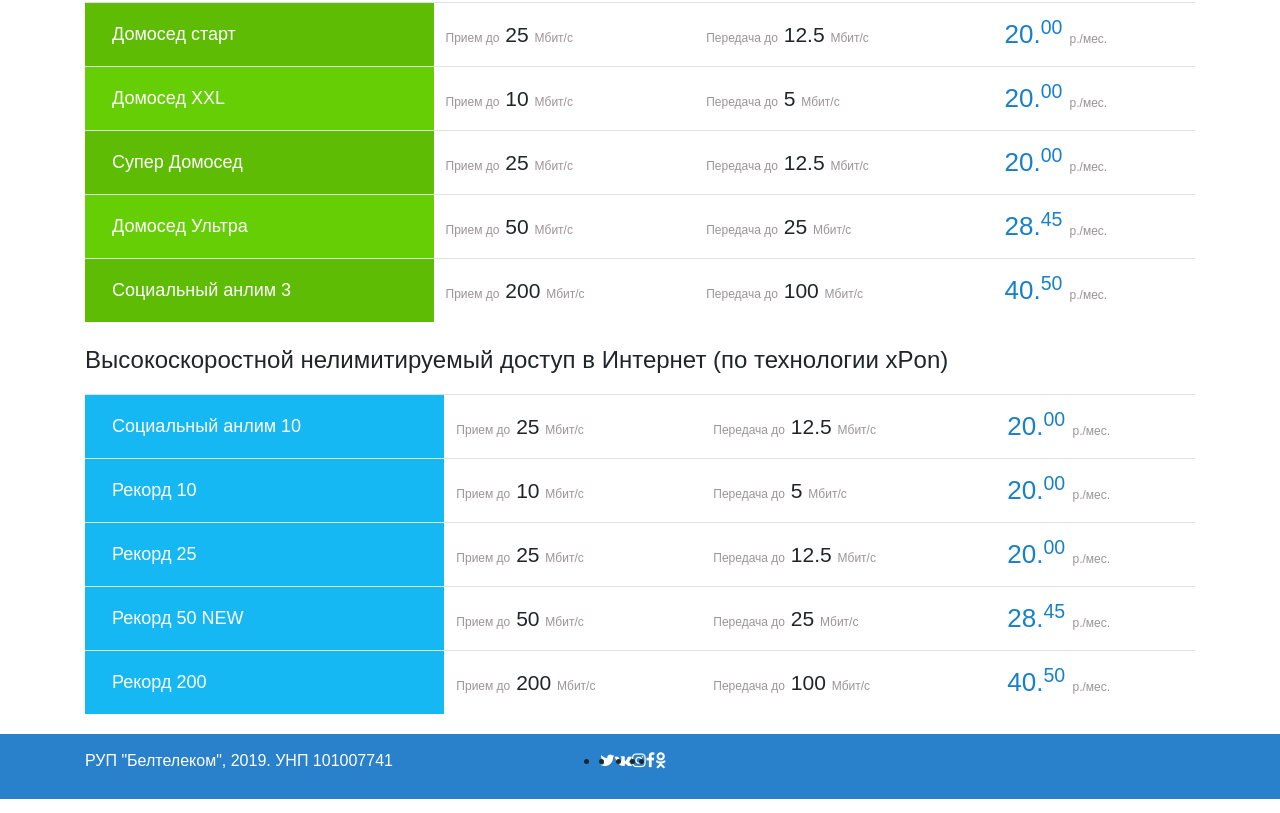
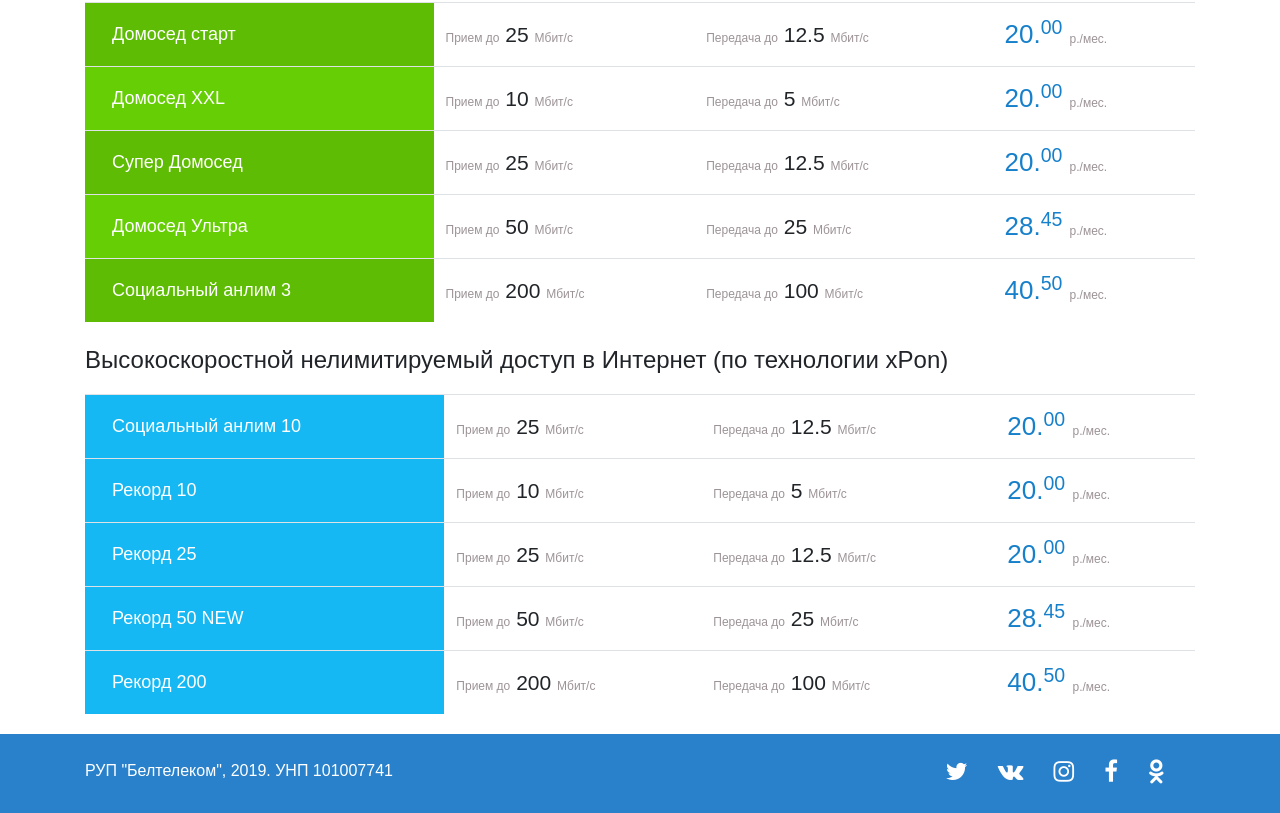
Before and after one commit to darya-d/byfly, a plain HTML site: page index.html in a window 1280 px wide. Shown: the part 1357-2170 px from the top of the page. Drawn offline with nearby package versions, Linux system fonts and the light colour scheme.

Commit message:
feat: add adaptive to footer, links to social-icons, etc

```diff
--- a/index.html
+++ b/index.html
@@ -30,8 +30,8 @@
                         <span class="tech-help__text">cправка и поддержка</span>
                     </div>
                 </div>
-                <div class="col-lg-6 col-md-12 col-sm-12 d-flex justify-content-end">
-                    <ul class="nav nav-pills">
+                <div class="col-lg-6 col-md-12 col-sm-12">
+                    <ul class="nav nav-pills d-flex">
                         <li class="nav-item">
                             <a class="nav-link btn btn-connect" href="#">Подключить</a>
                         </li>
@@ -229,28 +229,38 @@
     <footer class="footer">
         <div class="container">
             <div class="row">
-                <div class="col-lg-5">
-                    <p class="footer__text">
+                <div class="col-lg-4 col-md-12">
+                    <p class="copyright">
                         РУП "Белтелеком", 2019. УНП 101007741
                     </p>
                 </div>
 
-                <div class="col-lg-7">
-                    <ul class="list d-flex">
+                <div class="col-lg-8 col-md-12">
+                    <ul class="social-icon__list d-flex">
                         <li>
-                            <i class="fa fa-twitter"></i>
+                            <a href="https://twitter.com/BeltelecomBy" class="social-icon__link" rel="nofollow" target="_blank">
+                                <i class="fa fa-twitter"></i>
+                            </a>
                         </li>
                         <li>
-                            <i class="fa fa-vk"></i>
+                            <a href="https://vk.com/bybeltelecom" class="social-icon__link" rel="nofollow" target="_blank">
+                                <i class="fa fa-vk"></i>
+                            </a>
                         </li>
                         <li>
-                            <i class="fa fa-instagram"></i>
+                            <a href="https://www.instagram.com/beltelecomby" class="social-icon__link" rel="nofollow" target="_blank">
+                                <i class="fa fa-instagram"></i>
+                            </a>
                         </li>
                         <li>
-                            <i class="fa fa-facebook"></i>
+                            <a href="https://www.facebook.com/beltelecomby" class="social-icon__link" rel="nofollow" target="_blank">
+                                <i class="fa fa-facebook-f"></i>
+                            </a>
                         </li>
                         <li>
-                            <i class="fa fa-odnoklassniki"></i>
+                            <a href="https://ok.ru/beltelecomby" class="social-icon__link" rel="nofollow" target="_blank">
+                                <i class="fa fa-odnoklassniki"></i>
+                            </a>
                         </li>
                     </ul>
                 </div>
--- a/src/style/style.scss
+++ b/src/style/style.scss
@@ -67,10 +67,13 @@
     border-color: $color-blue-btn-personal;
 }
 
+.header .nav {
+    justify-content: flex-end;
+}
+
 .nav-item .nav-link {
     border-radius: 0;
 }
-
 
 .nav-item:not(:last-child) {
     margin-right: 1px;
@@ -191,13 +194,30 @@
 .footer {
     background-color: $color-blue-footer;
 
-    &__text {
+    .copyright {
         color: #fff;
+    }
+
+    .fa {
+        font-size: 24px;
     }
 }
 
-.footer .row {
-    padding-top: 15px;
+.social-icon__list {
+    justify-content: flex-end;
+}
+
+.social-icon__list li {
+    margin-right: 30px;
+    list-style-type: none;
+}
+
+.social-icon__link:hover {
+    opacity: 0.7;
+}
+
+.footer {
+    padding-top: 25px;
     padding-bottom: 10px;
 }
 
@@ -207,6 +227,12 @@
     // Header
     .header .nav {
         margin: 0 auto;
+        flex-direction: column;
+    }
+
+    .nav-link {
+        margin-bottom: 2px;
+        width: 100%;
     }
 
     .nav-link .btn-connect,
@@ -222,8 +248,20 @@
 
     .commercial__card {
         display: block;
-        width: 600px;
+        width: 550px;
         margin: 0 auto;
+    }
+
+    //Footer
+    .footer {
+        .copyright {
+            text-align: center;
+        }
+
+        .social-icon__list {
+            justify-content: space-around;
+            margin: 0 auto;
+        }
     }
 
 }
@@ -232,11 +270,6 @@
 @media (max-width: 767.98px) {
     .header .nav {
         margin: 0 auto;
-    }
-
-    .nav-link {
-        margin-bottom: 2px;
-        width: 100%;
     }
 
     // Commercial
@@ -289,6 +322,7 @@
     .tech-help {
         display: block;
         margin: 0 auto;
+        margin-bottom: 10px;
 
         text-align: center;
     }
```
Also changed, not shown: src/style/style.css, 1 other file.
